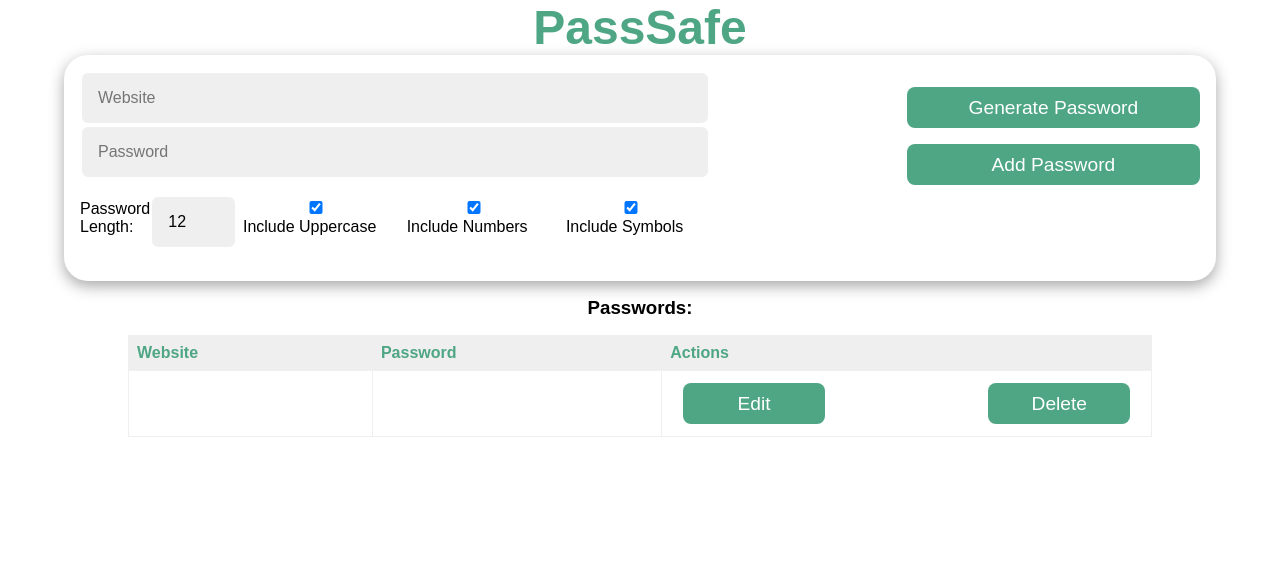
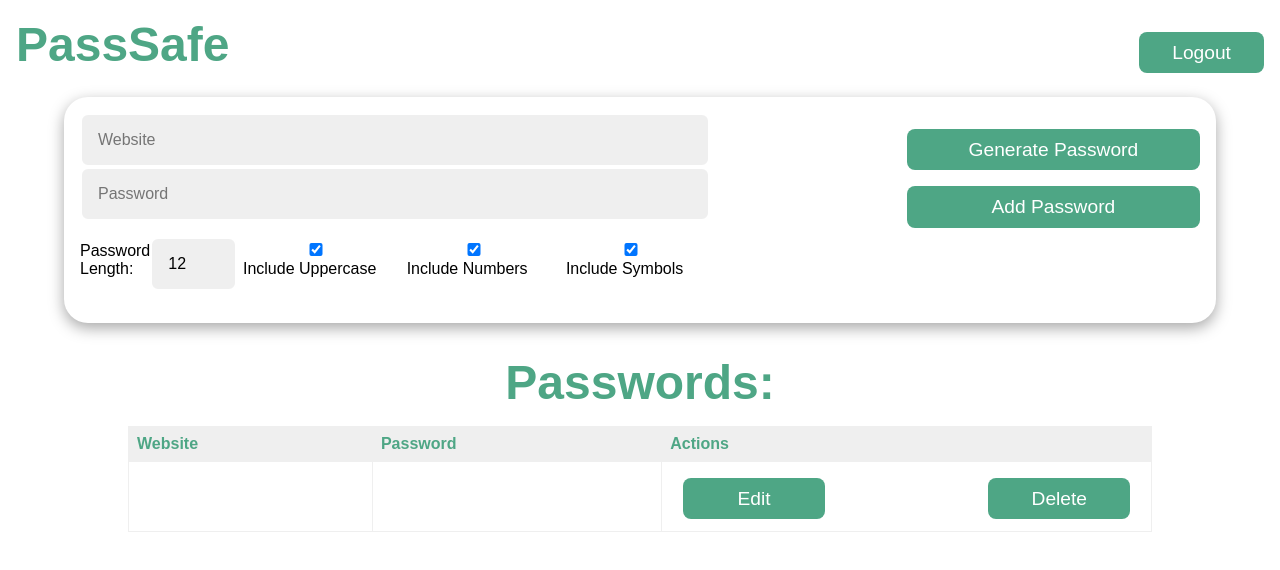
Before and after one commit to Mehmood-Deshmukh/PassSafe, a React (Create React App) app: page /password-manager in a window 1280 px wide. Shown: the top 570 px of the page. Built offline with nearby package versions, Linux system fonts and the light colour scheme; no server answers; sample sign-in values are in the browser's storage.

Commit message:
Added Logout Functionality

```diff
--- a/src/components/PasswordManager.css
+++ b/src/components/PasswordManager.css
@@ -2,6 +2,14 @@
     text-align: center;
     color: var(--primary-color);
     font-size: 3rem;
+}
+
+.header{
+    display: flex;
+    justify-content: space-between;
+    margin-bottom: 1vh;
+    padding: 1rem;
+    align-items: center;
 }
 
 .password-container {
@@ -10,6 +18,7 @@
     align-items: center;
     justify-content: center;
     flex-direction: column;
+    margin-bottom: 5vh;
 }
 
 table {
@@ -65,9 +74,11 @@ tr:nth-child(odd) {
 
 .close {
     position: absolute;
-    top: 0.5rem;
-    right: 0.5rem;
+    top: -1.5rem;
+    right: 0.1rem;
     cursor: pointer;
+    font-size: 4rem;
+    color: var(--primary-color);
 }
 
 .close:hover {
@@ -76,6 +87,7 @@ tr:nth-child(odd) {
 
 .password-form-wrapper {
     width: 90%;
+    margin-bottom: 2vh;
 }
 
 .form-container {
@@ -164,7 +176,21 @@ input {
 input:focus {
     border: 0.125rem solid var(--primary-color);
 }
-
+.logout-btn{
+    cursor: pointer;
+    width: 10%;
+    padding: .6rem 0;
+    border-radius: .5rem;
+    border: none;
+    background-color: var(--primary-color);
+    color: var(--white);
+    font-size: 1.2rem;
+    outline: none;
+    margin-top: 1rem;
+}
+.logout-btn:hover{
+    background-color: var(--secondary-color);
+}
 .password-form button {
     cursor: pointer;
     width: 100%;
@@ -203,4 +229,5 @@ input:focus {
     width: 100%;
     display: flex;
     justify-content: space-between;
+    margin-top: .5vh;
 }
--- a/src/components/PasswordManager.js
+++ b/src/components/PasswordManager.js
@@ -3,6 +3,7 @@ import axios from "axios";
 import "./PasswordManager.css";
 import { toast } from "react-toastify";
 import 'react-toastify/dist/ReactToastify.css';
+import { useNavigate } from "react-router-dom";
 
 const PasswordManager = () => {
   const [website, setWebsite] = useState("");
@@ -20,10 +21,18 @@ const PasswordManager = () => {
   const [showEditModal, setShowEditModal] = useState(false);
   const [showDeleteModal, setShowDeleteModal] = useState(false);
   const [selectedPasswordId, setSelectedPasswordId] = useState(null);
+  const nav = useNavigate();
+  useEffect(() => {
+    if (!isLoggedIn()) {
+      nav("/");
+    } else {
+      getPasswords();
+    }
+  }, []);
 
-  useEffect(() => {
-    getPasswords();
-  }, []);
+  const isLoggedIn = () => {
+    return !!localStorage.getItem("token");
+  };
 
   const getPasswords = async () => {
     try {
@@ -155,9 +164,20 @@ const PasswordManager = () => {
     setShowDeleteModal(false);
   };
 
+
+  const handleLogout = () =>{
+    localStorage.removeItem("token");
+    toast.success("Succesfully Logged out!");
+    nav('/');
+  }
+
   return (
     <div className="manager-container">
+      <div className="header">
+
       <h2 className="heading">PassSafe</h2>
+      <button className="logout-btn" onClick={handleLogout}>Logout</button>
+      </div>
       <div className="form-container">
         <div className="password-form-wrapper">
           <div className="password-form">
@@ -229,7 +249,7 @@ const PasswordManager = () => {
         </div>
       </div>
       <div className="password-container">
-        <h3>Passwords:</h3>
+        <h3 className="heading">Passwords:</h3>
         <table>
           <thead>
             <tr>
```
